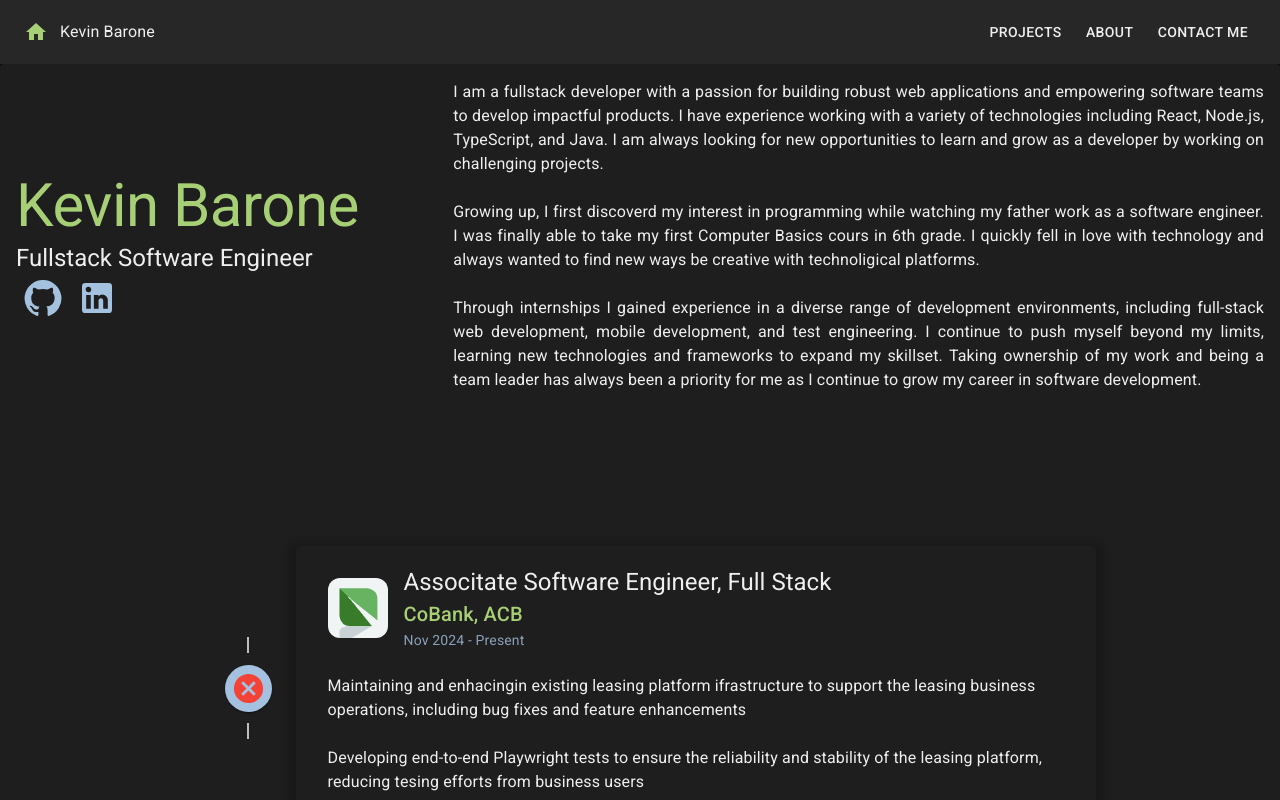
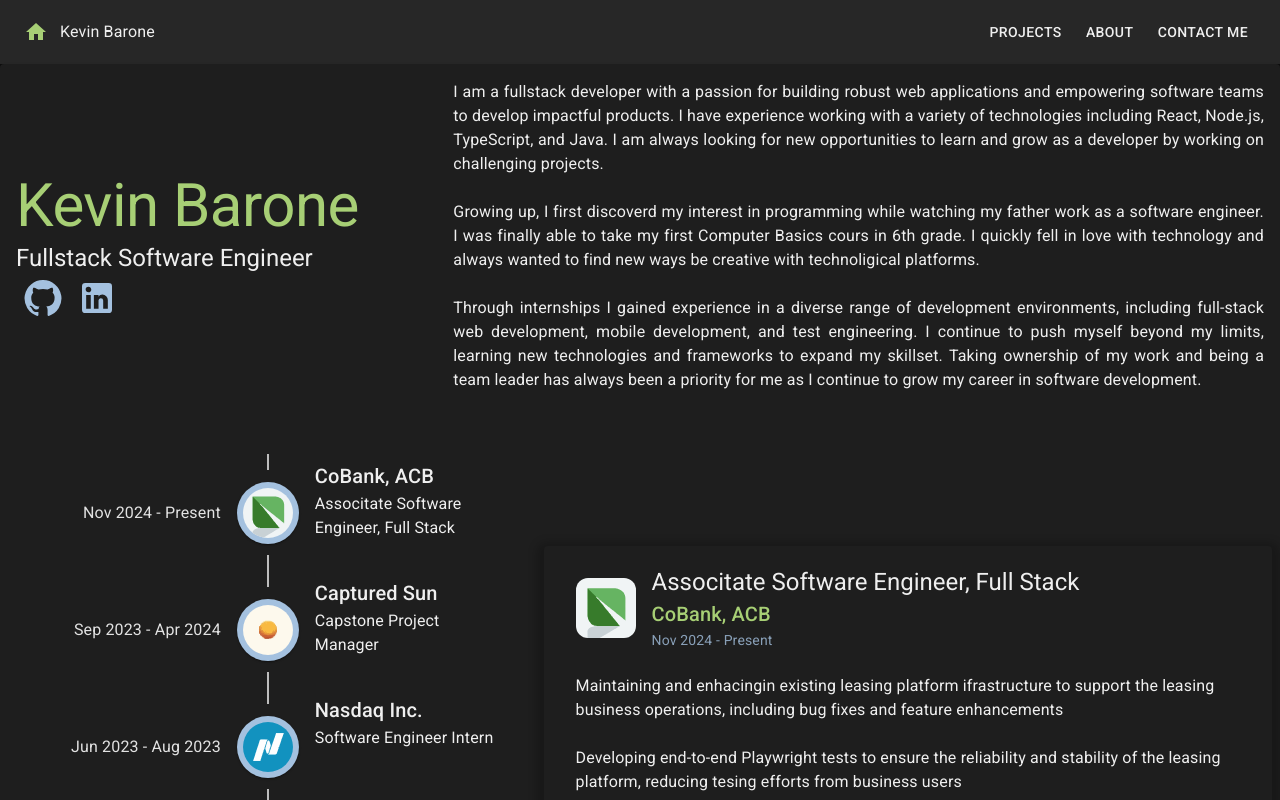
Before and after one commit to keba2993/react-portfolio, a React (Vite) app: page / in a window 1280 px wide. Both pictures are taken after a click on the picture 640 px from the left and 512 px from the top of the page. Shown: the top 800 px of the page. Built offline with nearby package versions, Linux system fonts and the light colour scheme.

Commit message:
minor edits to transitions for timeline

```diff
--- a/src/components/Experience/Experience.tsx
+++ b/src/components/Experience/Experience.tsx
@@ -25,7 +25,7 @@ function Experience() {
 							<motion.div
 								layout
 								initial={{ opacity: 0 }}
-								animate={{ opacity: 1 }}
+								animate={{ opacity: 1, transition: { duration: 0.5 } }}
 								exit={{ opacity: 0 }}
 							>
 								<ExperienceCard expNum={isActive} />
--- a/src/components/Experience/ExperienceTimeline.tsx
+++ b/src/components/Experience/ExperienceTimeline.tsx
@@ -12,9 +12,11 @@ import { motion } from 'motion/react';
 import { useStore } from '../../store';
 import { experienceData } from '../../data';
 import { Cancel } from '@mui/icons-material';
+import useWindowDimensions from '../../hooks/useWindowDimensions';
 
 function ExperienceTimeline() {
 	const { isActive, setIsActive } = useStore();
+	const { width } = useWindowDimensions();
 
 	const LogoStepIcon = ({ img, num }: { img: string; num: number }) => {
 		return (
@@ -33,13 +35,13 @@ function ExperienceTimeline() {
 	};
 
 	return (
-		<motion.div layout>
+		<motion.div layout transition={{ duration: 0.3 }}>
 			<Timeline
 				sx={{
 					maxWidth: '50rem',
 				}}
 			>
-				{isActive == -1 ? (
+				{isActive == -1 || width >= 900 ? (
 					experienceData.map((item, index) => {
 						return (
 							<TimelineItem key={index}>
@@ -70,8 +72,8 @@ function ExperienceTimeline() {
 				) : (
 					<motion.div
 						initial={{ opacity: 0 }}
-						animate={{ opacity: 1 }}
-						transition={{ duration: 2.4 }}
+						animate={{ opacity: 1, transition: { delay: 0.2 } }}
+						transition={{ duration: 1.5 }}
 					>
 						<TimelineItem>
 							<TimelineSeparator>
```
